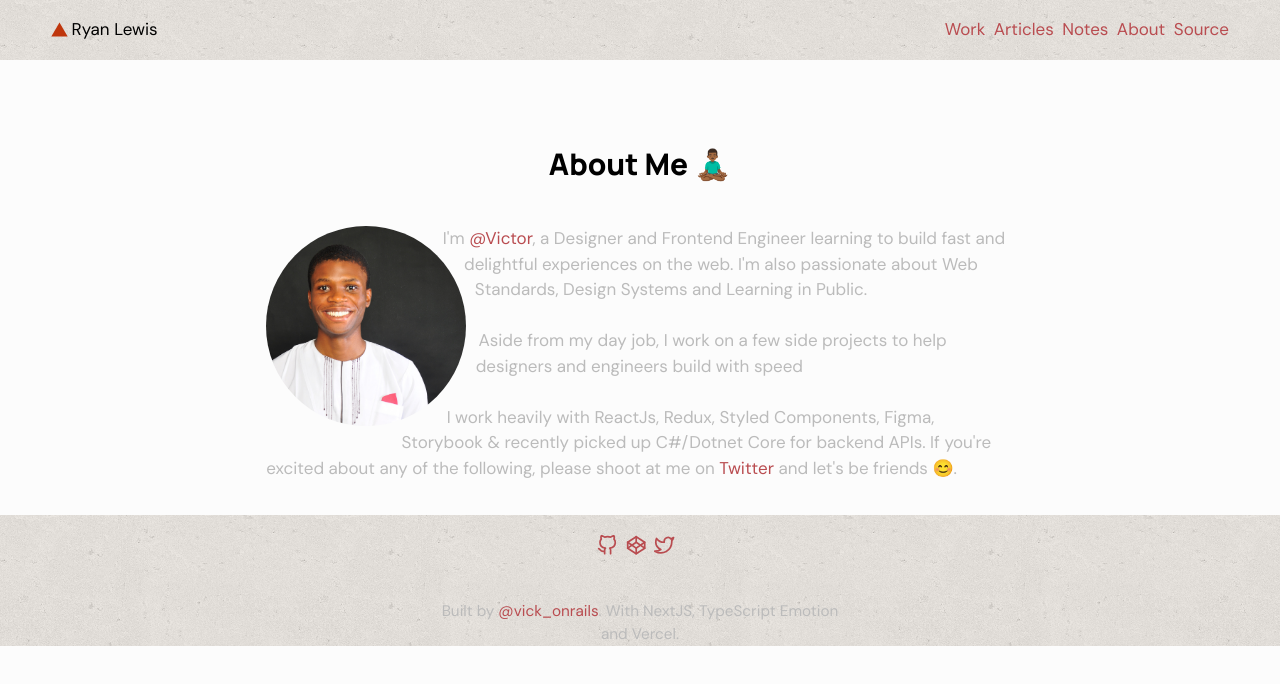
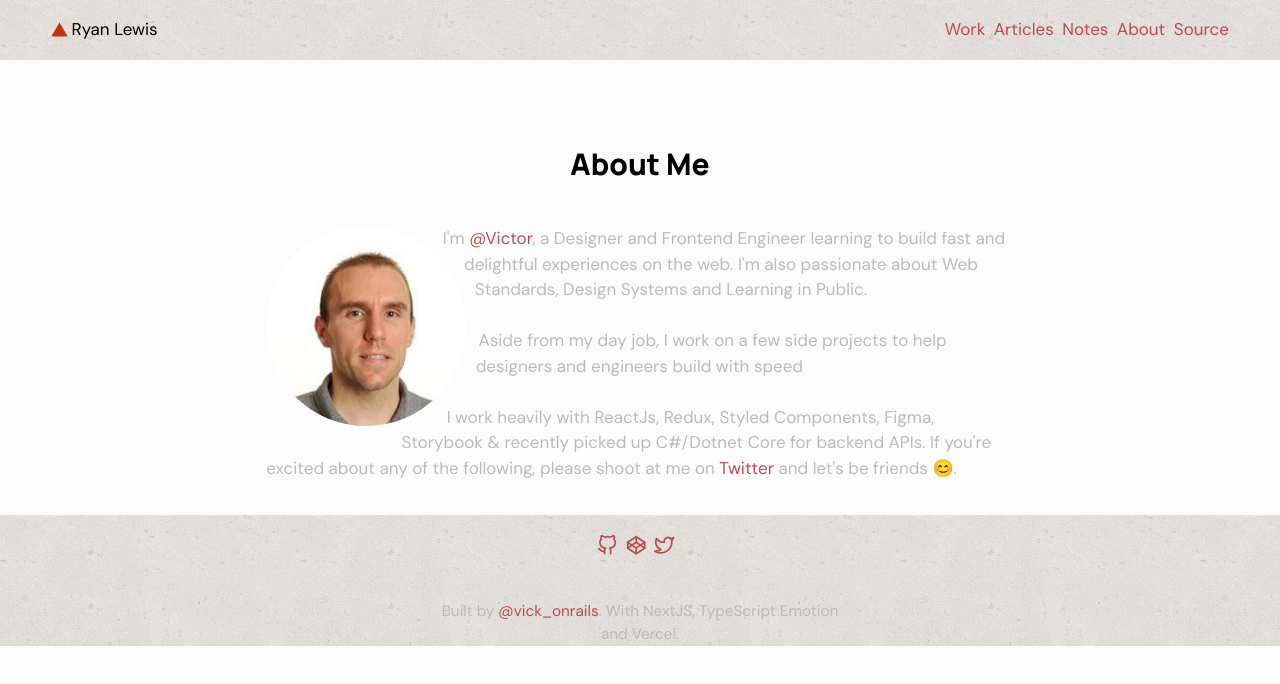
Before and after one commit to rylew2/portfolio-rylew, a Next.js app: page /about in a window 1280 px wide. Shown: the top 684 px of the page. Built offline with nearby package versions, Linux system fonts and the light colour scheme.

Commit message:
update avatar, and header

```diff
--- a/components/header/about-header.tsx
+++ b/components/header/about-header.tsx
@@ -1,5 +1,4 @@
 import React from "react";
-
 import { Container } from "../container";
 import { StyledPageHeading } from "../styles/header.styles";
 
@@ -7,7 +6,7 @@
   <StyledPageHeading>
     <Container>
       <div className="header-container">
-        <h1 className="about-header">About Me 🧘🏾‍♂️</h1>
+        <h1 className="about-header">About Me</h1>
       </div>
     </Container>
   </StyledPageHeading>
```
Also changed, not shown: public/images/avatar.jpg.
